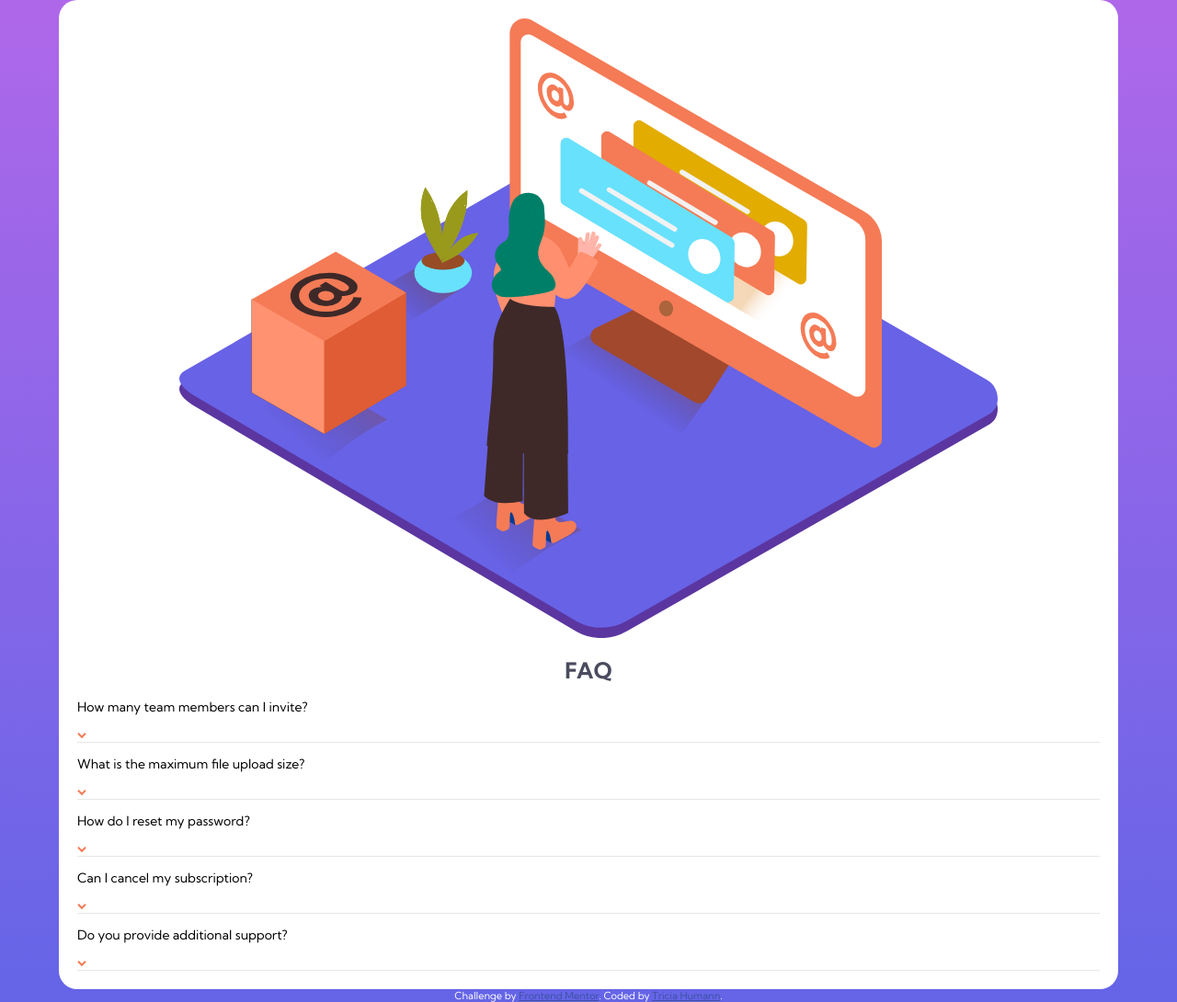
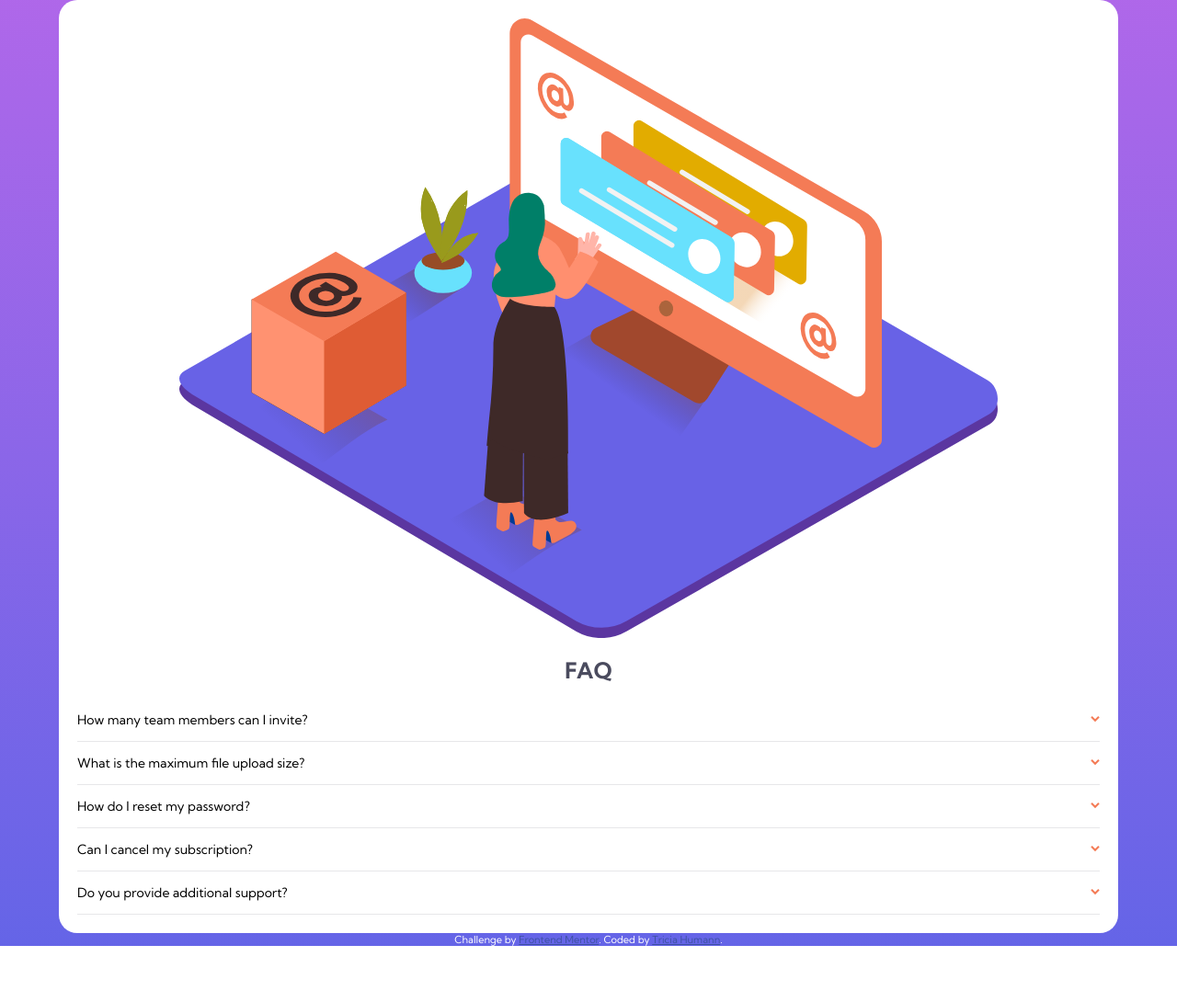
Before and after one commit to triciahumann/faq-accordion-card, a plain HTML site: page index.html in a window 1280 px wide. Shown: the whole page at 92% size. After the commit the page ends 1029 px from the top, so only its background shows below. Drawn offline with Linux system fonts and the light colour scheme.

Commit message:
Changed cursor to pointer and lined up arrow and question title

```diff
--- a/main.css
+++ b/main.css
@@ -54,8 +54,18 @@ p {
     border-bottom: 1px solid hsl(240, 5%, 91%);
 }
 
+.question {
+    display: flex;
+    justify-content: space-between;
+    cursor: pointer;
+}
+
 .question-title:hover {
     color: hsl(14, 88%, 65%);
+}
+
+.question img {
+    align-self: center;
 }
 
 
```
